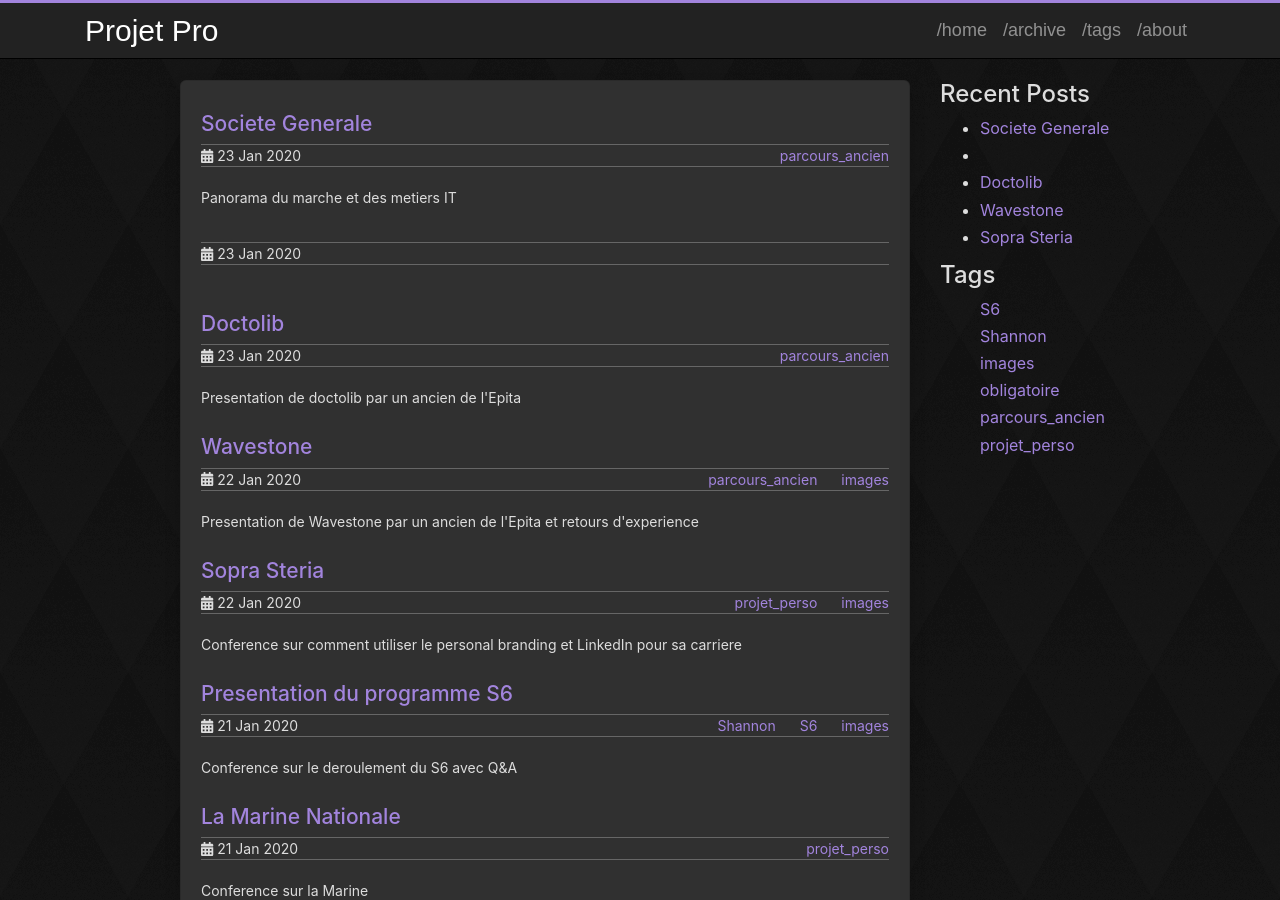
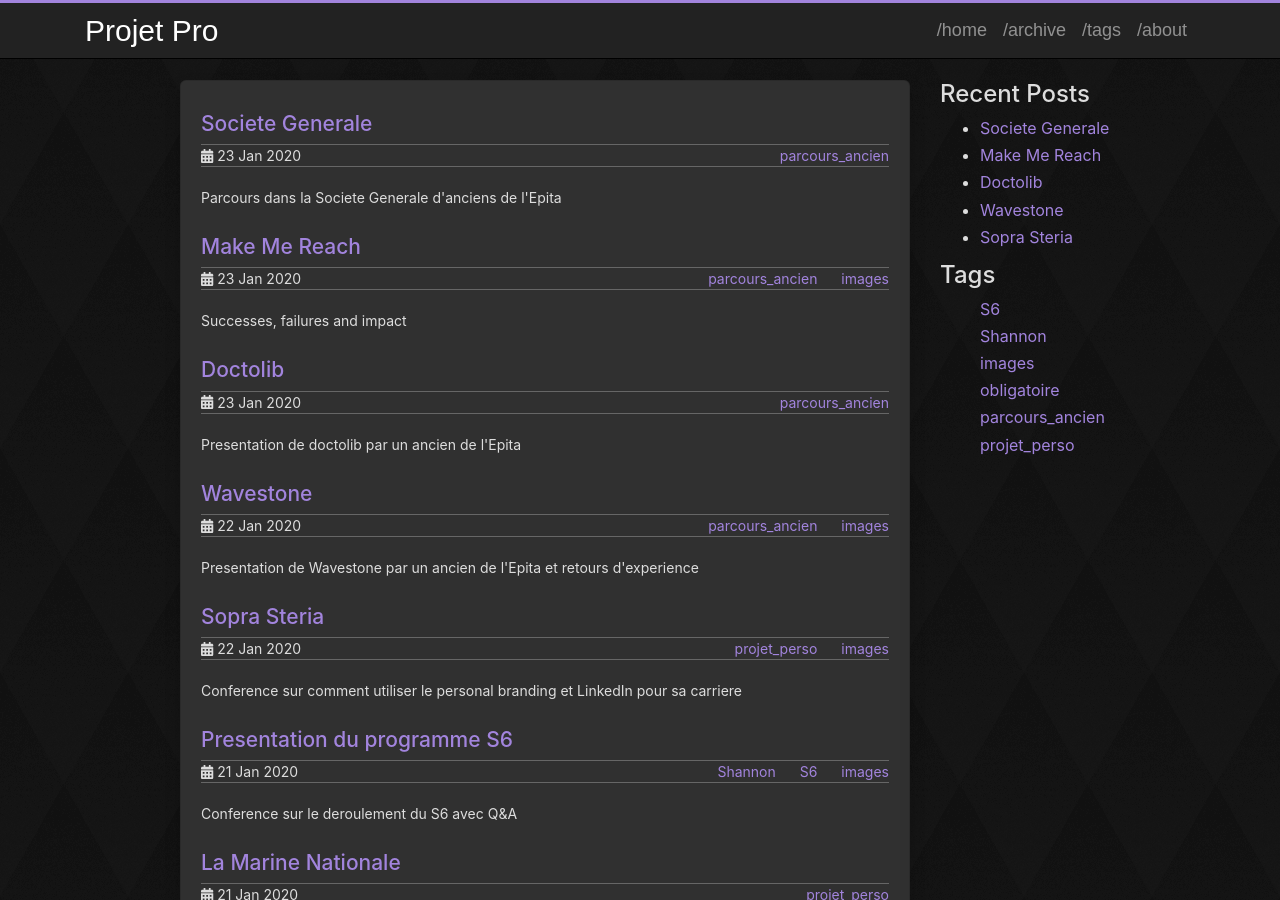
Before and after one commit to lemasyma/entreprise, a Jekyll site: the page built from index.html, in a window 1280 px wide and 900 px high. Built offline with Jekyll 4.4.1, drawn with Linux system fonts in a browser that asks for light colours.

Commit message:
[CONFS] Fixes

```diff
--- a/_posts/2020-01-23-sg.md
+++ b/_posts/2020-01-23-sg.md
@@ -3,7 +3,7 @@
 title:  Societe Generale
 date:   2020-01-23 12:00
 tags: parcours_ancien
-description: Panorama du marche et des metiers IT
+description: Parcours dans la Societe Generale d'anciens de l'Epita
 ---
 # Who We Are
 * Yannick Neff: SIGL 2008
```
Also changed, not shown: _posts/2020-01-23-make-me-reach.md (+1 -1 lines).
